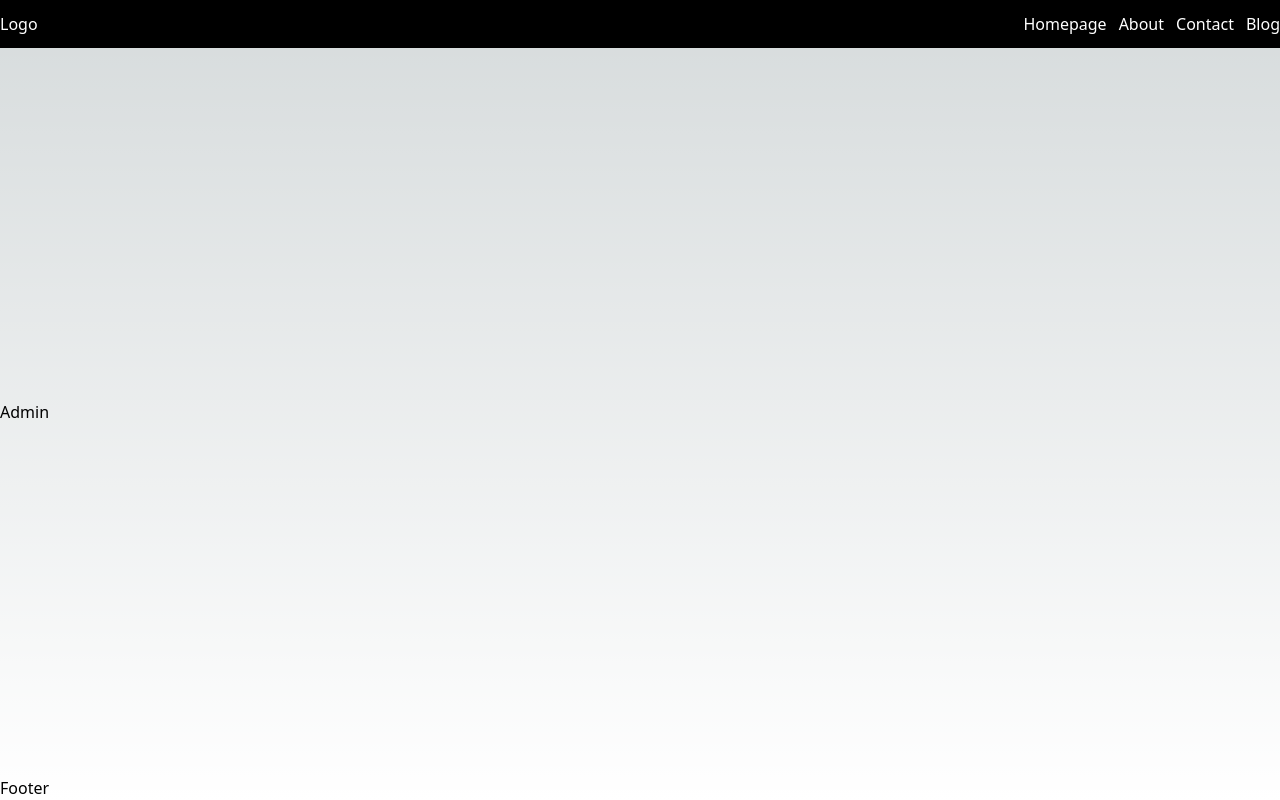
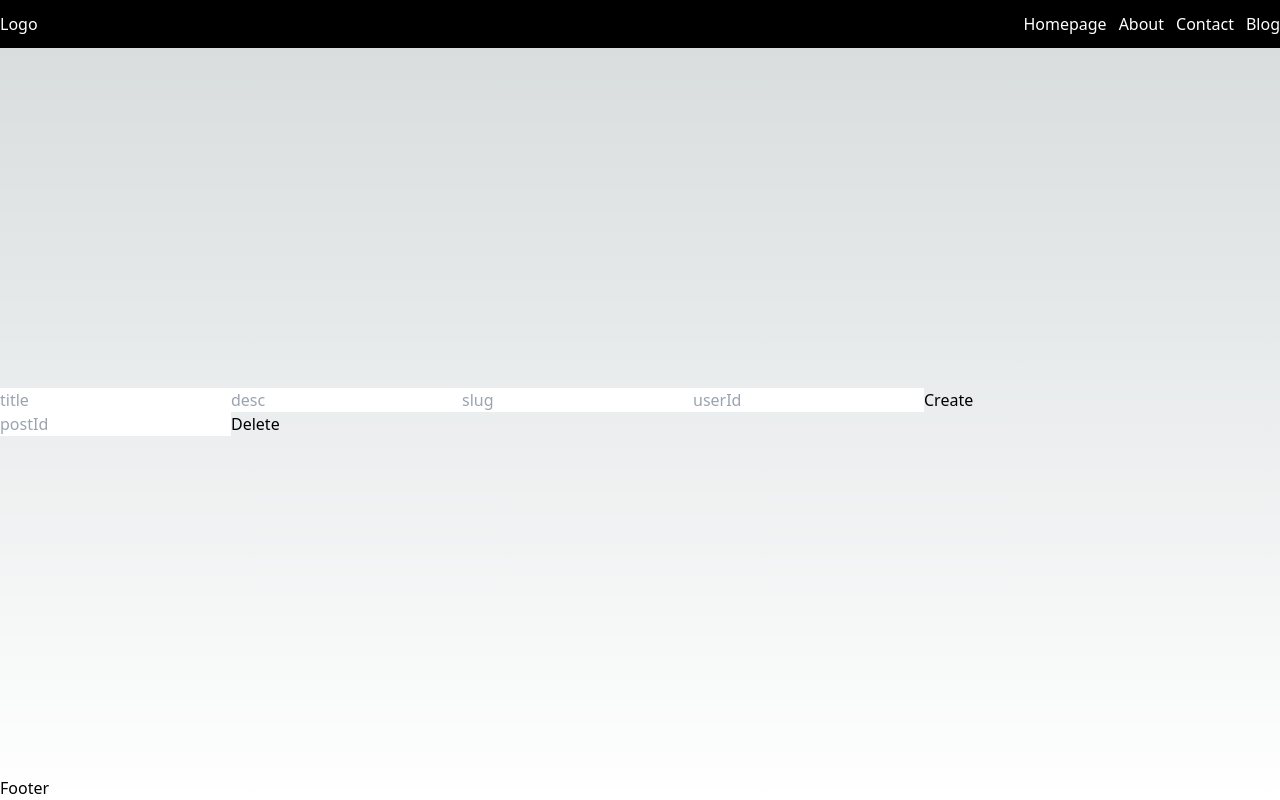
Before and after one commit to mohsensami/figma-clone, a Next.js app: page /admin in a window 1280 px wide. Built offline with nearby package versions, Linux system fonts and the light colour scheme.

Commit message:
Server action for add and remove posts

```diff
--- a/src/app/admin/page.tsx
+++ b/src/app/admin/page.tsx
@@ -1,5 +1,27 @@
-import React from 'react';
+import { addPost, deletePost } from '@/lib/action';
 
-export default function Admin() {
-    return <div>Admin</div>;
-}
+const Admin = () => {
+    // const actionInComponent = async ()=>{
+    //   "use server"
+    //   console.log("it works!")
+    // }
+
+    return (
+        <div>
+            <form action={addPost}>
+                <input type="text" placeholder="title" name="title" />
+                <input type="text" placeholder="desc" name="desc" />
+                <input type="text" placeholder="slug" name="slug" />
+                <input type="text" placeholder="userId" name="userId" />
+                <button>Create</button>
+            </form>
+
+            <form action={deletePost}>
+                <input type="text" placeholder="postId" name="id" />
+                <button>Delete</button>
+            </form>
+        </div>
+    );
+};
+
+export default Admin;
--- /dev/null
+++ b/src/lib/action.js
@@ -0,0 +1,47 @@
+'use server';
+
+import { revalidatePath } from 'next/cache';
+import { Post, User } from './models';
+import { connectToDb } from './utils';
+
+export const addPost = async (formData) => {
+    // const title = formData.get("title");
+    // const desc = formData.get("desc");
+    // const slug = formData.get("slug");
+
+    const { title, desc, slug, userId } = Object.fromEntries(formData);
+
+    try {
+        connectToDb();
+        const newPost = new Post({
+            title,
+            desc,
+            slug,
+            userId,
+        });
+
+        await newPost.save();
+        console.log('saved to db');
+        revalidatePath('/blog');
+        revalidatePath('/admin');
+    } catch (err) {
+        console.log(err);
+        return { error: 'Something went wrong!' };
+    }
+};
+
+export const deletePost = async (formData) => {
+    const { id } = Object.fromEntries(formData);
+
+    try {
+        connectToDb();
+
+        await Post.findByIdAndDelete(id);
+        console.log('deleted from db');
+        revalidatePath('/blog');
+        revalidatePath('/admin');
+    } catch (err) {
+        console.log(err);
+        return { error: 'Something went wrong!' };
+    }
+};
```
